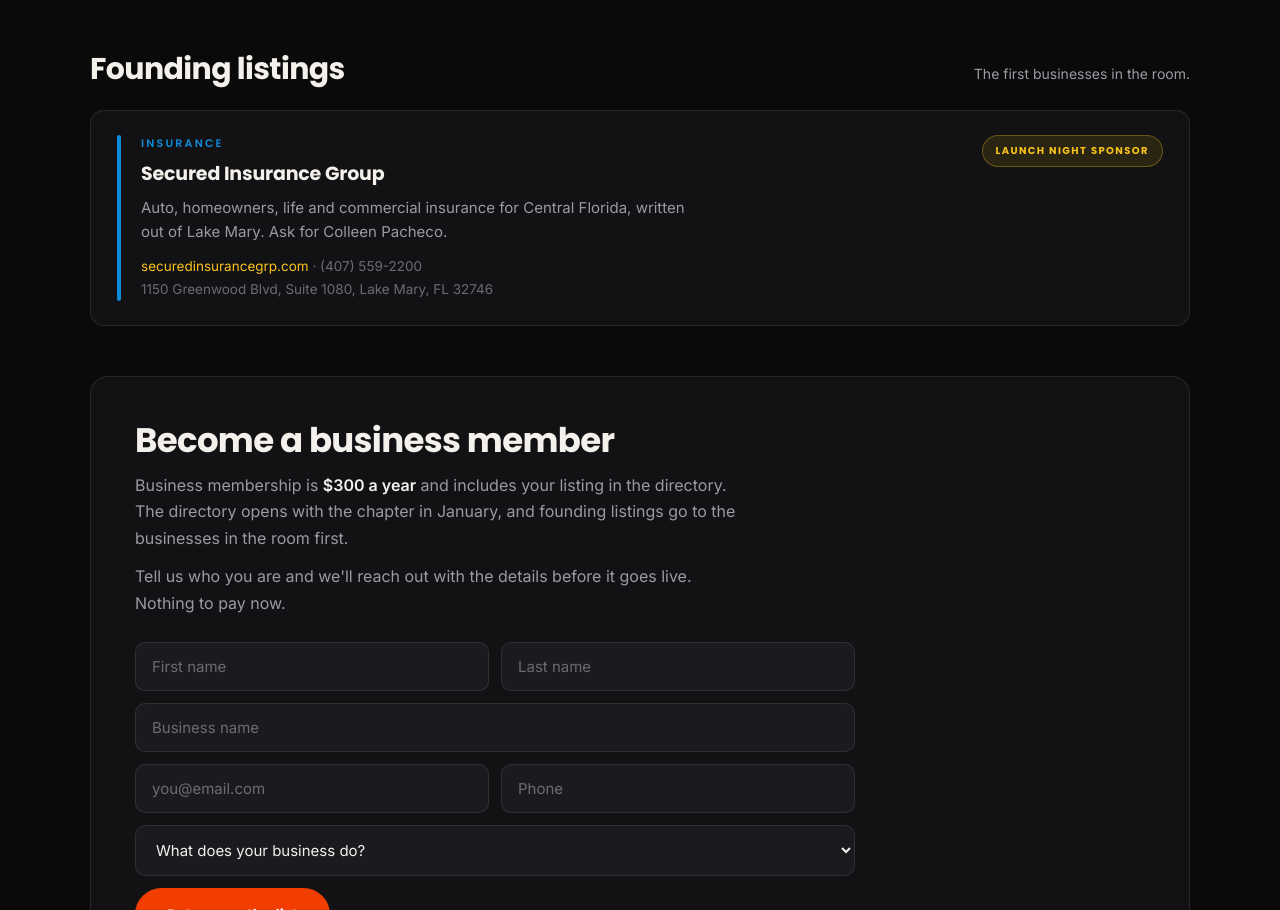
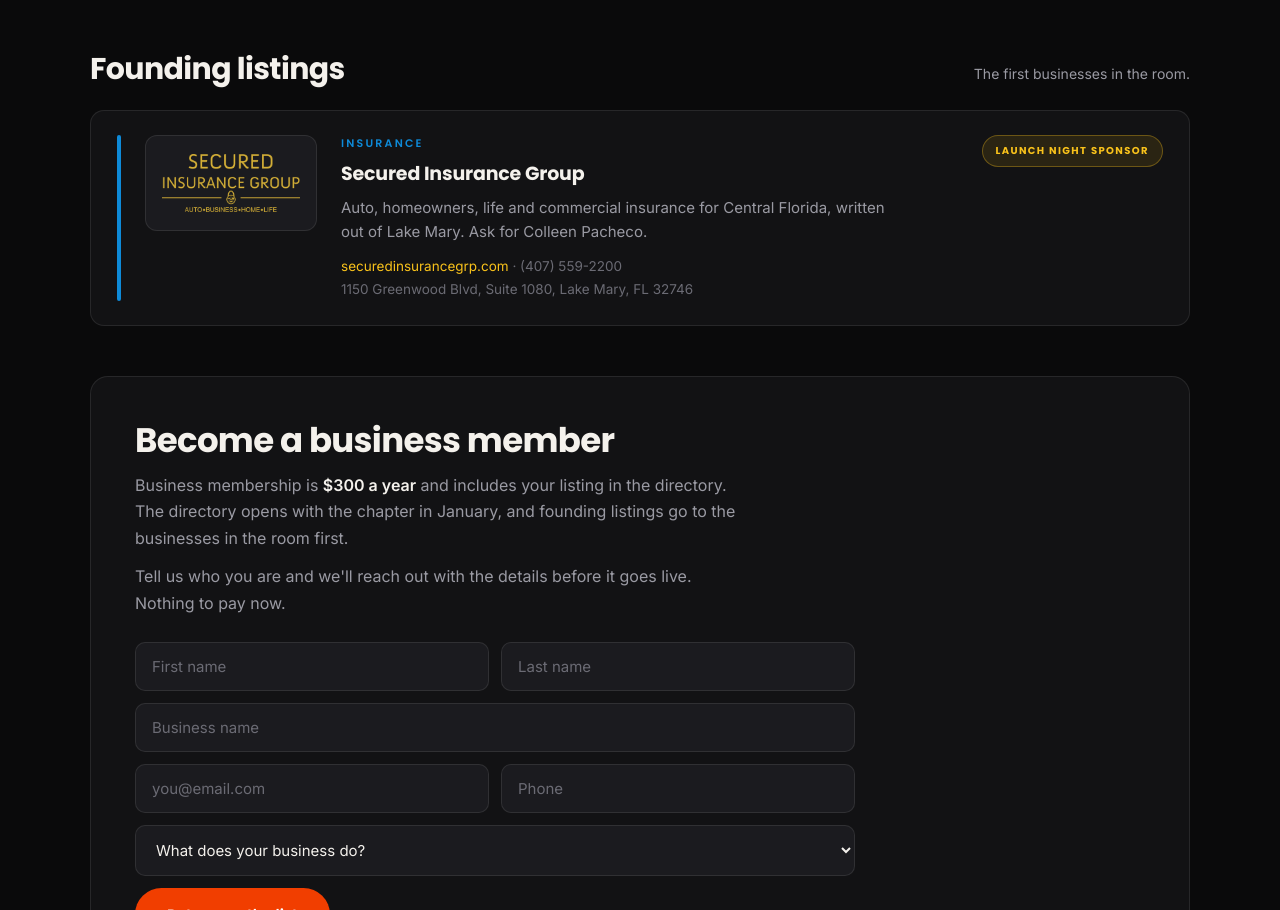
Before and after one commit to imalpica1988/dealmaker-orlando, a plain HTML site: page business-directory.html in a window 1280 px wide. Shown: the part 940-1850 px from the top of the page. Drawn offline with Linux system fonts and the light colour scheme.

Commit message:
Directory listings: add clickable sponsor logo

```diff
--- a/business-directory.html
+++ b/business-directory.html
@@ -53,7 +53,11 @@ footer .meta{font-size:13px;line-height:1.7;color:#6B6B74;margin-top:16px}
 .listings-head{display:flex;align-items:baseline;justify-content:space-between;gap:16px;flex-wrap:wrap;margin-bottom:4px}
 .listings-head h2{font-family:'Poppins';font-size:clamp(22px,3vw,30px);font-weight:700;letter-spacing:-.02em}
 .listings-head span{font-size:14px;color:var(--ash)}
-.listing{background:var(--ink-2);border:1px solid var(--line);border-radius:14px;padding:24px 26px;display:grid;grid-template-columns:4px 1fr auto;gap:0 20px;align-items:start}
+.listing{background:var(--ink-2);border:1px solid var(--line);border-radius:14px;padding:24px 26px;display:grid;grid-template-columns:4px 172px 1fr auto;gap:0 24px;align-items:start}
+.listing .logo{display:flex;align-items:center;justify-content:center;background:var(--ink-3);border:1px solid var(--line);border-radius:12px;padding:18px 16px;min-height:92px}
+.listing .logo img{width:100%;height:auto;display:block}
+.listing h3 a{color:var(--bone);text-decoration:none}
+.listing h3 a:hover{color:var(--sun)}
 .listing .key{background:var(--lagoon);border-radius:4px;align-self:stretch;min-height:56px}
 .listing .cat-label{font-family:'Poppins';font-size:11px;font-weight:600;letter-spacing:.2em;text-transform:uppercase;color:var(--lagoon)}
 .listing h3{font-family:'Poppins';font-size:19px;font-weight:700;color:var(--bone);letter-spacing:-.01em;margin-top:7px}
@@ -62,7 +66,7 @@ footer .meta{font-size:13px;line-height:1.7;color:#6B6B74;margin-top:16px}
 .listing .contact a{color:var(--sun);text-decoration:none}
 .listing .contact a:hover{text-decoration:underline}
 .badge{display:inline-block;background:rgba(249,194,27,.1);border:1px solid rgba(249,194,27,.32);color:var(--sun);font-family:'Poppins';font-size:10px;font-weight:700;letter-spacing:.14em;text-transform:uppercase;padding:7px 13px;border-radius:999px;white-space:nowrap}
-@media(max-width:620px){.listing{grid-template-columns:4px 1fr}.listing .badge{grid-column:2;justify-self:start;margin-top:14px}}
+@media(max-width:780px){.listing{grid-template-columns:4px 1fr}.listing .logo{grid-column:2;max-width:200px;margin-bottom:18px}.listing .who{grid-column:2}.listing .badge{grid-column:2;justify-self:start;margin-top:16px}}
 </style>
 </head>
 <body>
@@ -105,9 +109,12 @@ footer .meta{font-size:13px;line-height:1.7;color:#6B6B74;margin-top:16px}
 
     <div class="listing">
       <div class="key"></div>
-      <div>
+      <a class="logo" href="https://securedinsurancegrp.com/" target="_blank" rel="noopener" aria-label="Visit the Secured Insurance Group website">
+        <img src="logo-secured-insurance.png" alt="Secured Insurance Group" width="400" height="168" loading="lazy">
+      </a>
+      <div class="who">
         <div class="cat-label">Insurance</div>
-        <h3>Secured Insurance Group</h3>
+        <h3><a href="https://securedinsurancegrp.com/" target="_blank" rel="noopener">Secured Insurance Group</a></h3>
         <p>Auto, homeowners, life and commercial insurance for Central Florida, written out of Lake Mary. Ask for Colleen Pacheco.</p>
         <div class="contact">
           <a href="https://securedinsurancegrp.com/" target="_blank" rel="noopener">securedinsurancegrp.com</a> &middot; (407) 559-2200<br>
```
Also changed, not shown: logo-secured-insurance.png (added).
